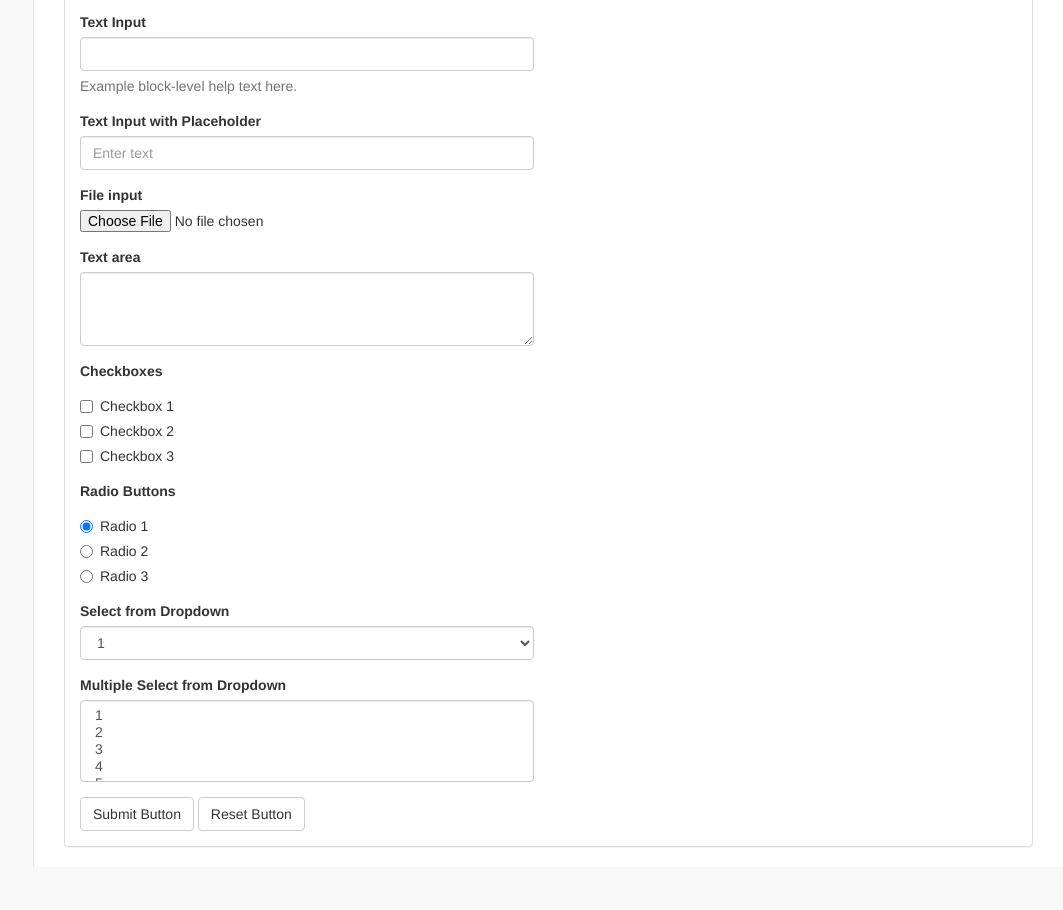
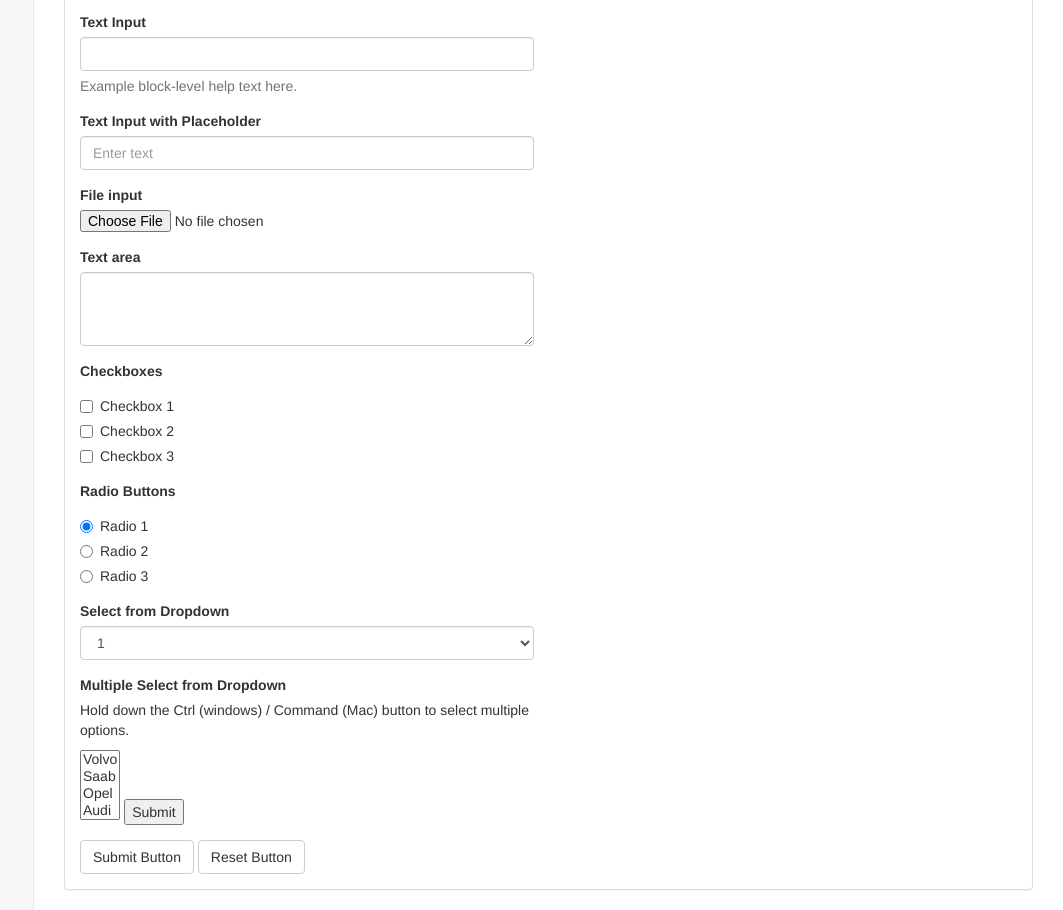
Before and after one commit to amercianxtech/RPAform, a plain HTML site: page pages/RpaF.html in a window 1280 px wide. Shown: the part 135-1045 px from the top of the page, without its empty margins (217-1280 px from the left). Before the commit the page ends 1002 px from the top, so only its background shows below. Drawn offline with nearby package versions, Linux system fonts and the light colour scheme.

Commit message:
Add files via upload

```diff
--- a/pages/RpaF.html
+++ b/pages/RpaF.html
@@ -123,14 +123,20 @@
                                             </select>
                                         </div>
                                         <div class="form-group">
-                                            <label>Multiple Select from Dropdown</label>
-                                            <select multiple class="form-control">
-                                                <option>1</option>
-                                                <option>2</option>
-                                                <option>3</option>
-                                                <option>4</option>
-                                                <option>5</option>
-                                            </select>
+                                            <label>Multiple Select from Dropdown<br></label>
+
+
+                                                <p>Hold down the Ctrl (windows) / Command (Mac) button to select multiple options.<br></p>
+
+                                                <form action="/action_page.php">
+                                                    <select name="cars" multiple>
+                                                      <option value="volvo">Volvo</option>
+                                                      <option value="saab">Saab</option>
+                                                      <option value="opel">Opel</option>
+                                                      <option value="audi">Audi</option>
+                                                    </select>
+                                                    <input type="submit">
+                                                    </form>
                                         </div>
                                         <button type="submit" class="btn btn-default">Submit Button</button>
                                         <button type="reset" class="btn btn-default">Reset Button</button>
```
